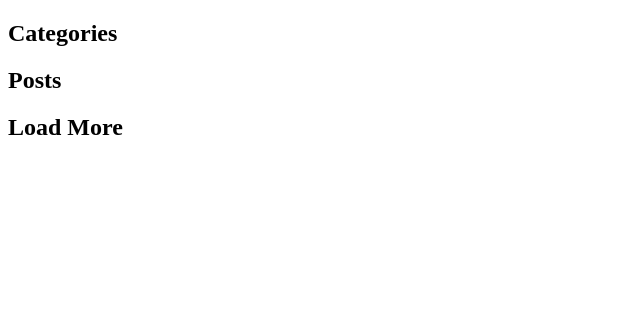
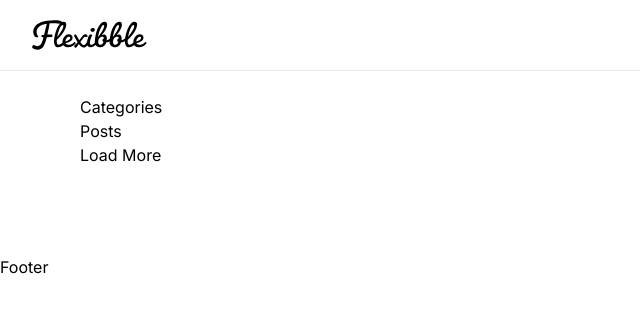
Before and after one commit to femiabimbola/flexible-july, a Next.js app: page / in a window 1280 px wide. Shown: the top 312 px of the page, without its empty margins (0-640 px from the left). Built offline with nearby package versions, Linux system fonts and the light colour scheme.

Commit message:
worked today

```diff
--- a/app/layout.tsx
+++ b/app/layout.tsx
@@ -1,16 +1,26 @@
+import Navbar from '@/components/Navbar';
+import './globals.css';
+import Footer from '@/components/Footer';
+
 export const metadata = {
-  title: 'Next.js',
-  description: 'Generated by Next.js',
+  title: 'Flexible',
+  description: 'Discover remarkable developer projects',
 }
 
 export default function RootLayout({
-  children,
+children,
 }: {
   children: React.ReactNode
 }) {
   return (
     <html lang="en">
-      <body>{children}</body>
+      <body>
+        <Navbar/>
+        <main>
+        {children}
+        </main>
+        <Footer />
+      </body>
     </html>
   )
 }
--- /dev/null
+++ b/components/Footer.tsx
@@ -0,0 +1,11 @@
+import React from 'react'
+
+const Footer = () => {
+  return (
+    <nav>
+        Footer
+    </nav>
+  )
+}
+
+export default Footer
--- /dev/null
+++ b/components/Navbar.tsx
@@ -0,0 +1,19 @@
+import Link from 'next/link'
+import Image from 'next/image'
+
+const Navbar = () => {
+  return (
+    <nav className='flexBetween navbar'>
+      <div className='flex-1 flexStart gap-10'>
+        <Link href={'/'}>
+          <Image width={115} alt='flexible' height={43} src='/logo.svg' />
+        </Link>
+      <ul className=''>
+
+      </ul>
+      </div>
+    </nav>
+  )
+}
+
+export default Navbar
```
Also changed, not shown: 1 other file (tests, documents, lock files or other folders).
